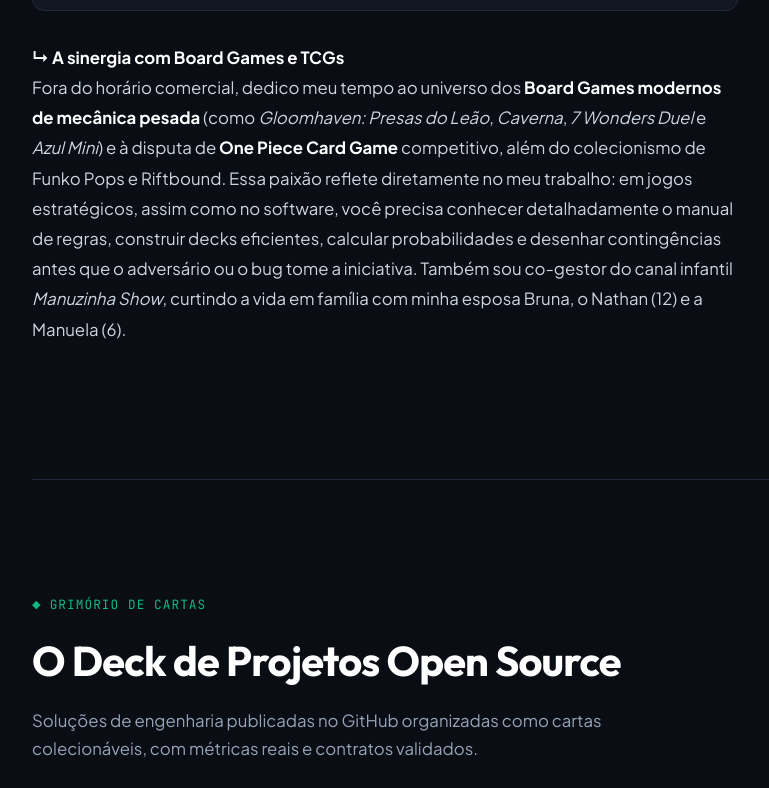
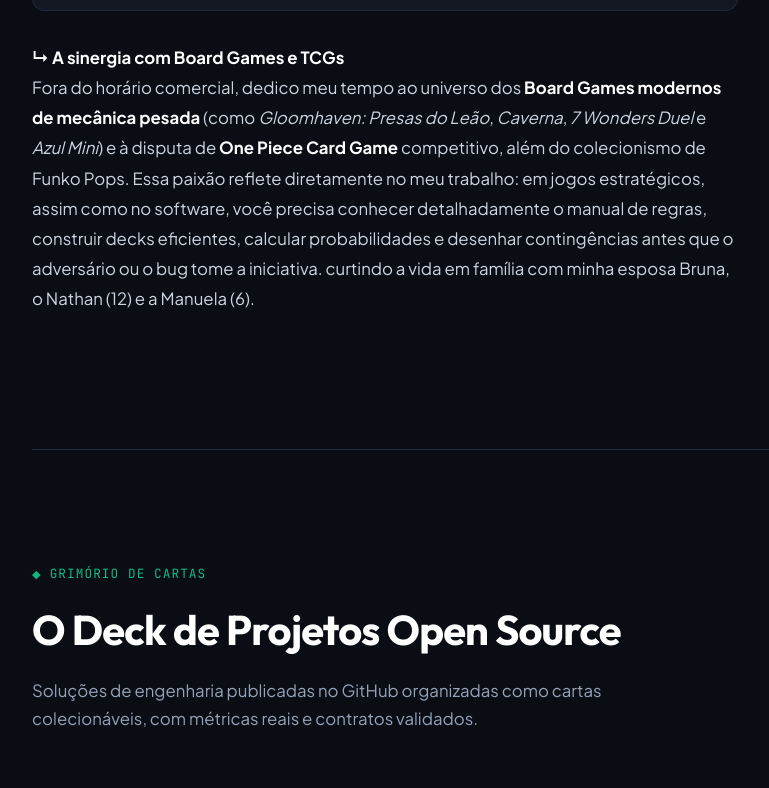
Before and after one commit to maikonfcosta/portfolio, a plain HTML site: page index.html in a window 1280 px wide. Shown: the part 2037-2825 px from the top of the page, without its empty margins (18-787 px from the left). Drawn offline with Linux system fonts and the light colour scheme.

Commit message:
docs(portfolio): remove riftbound and content creation references

```diff
--- a/index.html
+++ b/index.html
@@ -192,7 +192,7 @@
 
           <p>
             <strong>↳ A sinergia com Board Games e TCGs</strong><br>
-            Fora do horário comercial, dedico meu tempo ao universo dos <strong>Board Games modernos de mecânica pesada</strong> (como <em>Gloomhaven: Presas do Leão</em>, <em>Caverna</em>, <em>7 Wonders Duel</em> e <em>Azul Mini</em>) e à disputa de <strong>One Piece Card Game</strong> competitivo, além do colecionismo de Funko Pops e Riftbound. Essa paixão reflete diretamente no meu trabalho: em jogos estratégicos, assim como no software, você precisa conhecer detalhadamente o manual de regras, construir decks eficientes, calcular probabilidades e desenhar contingências antes que o adversário ou o bug tome a iniciativa. Também sou co-gestor do canal infantil <em>Manuzinha Show</em>, curtindo a vida em família com minha esposa Bruna, o Nathan (12) e a Manuela (6).
+            Fora do horário comercial, dedico meu tempo ao universo dos <strong>Board Games modernos de mecânica pesada</strong> (como <em>Gloomhaven: Presas do Leão</em>, <em>Caverna</em>, <em>7 Wonders Duel</em> e <em>Azul Mini</em>) e à disputa de <strong>One Piece Card Game</strong> competitivo, além do colecionismo de Funko Pops. Essa paixão reflete diretamente no meu trabalho: em jogos estratégicos, assim como no software, você precisa conhecer detalhadamente o manual de regras, construir decks eficientes, calcular probabilidades e desenhar contingências antes que o adversário ou o bug tome a iniciativa. curtindo a vida em família com minha esposa Bruna, o Nathan (12) e a Manuela (6).
           </p>
         </div>
 
```
